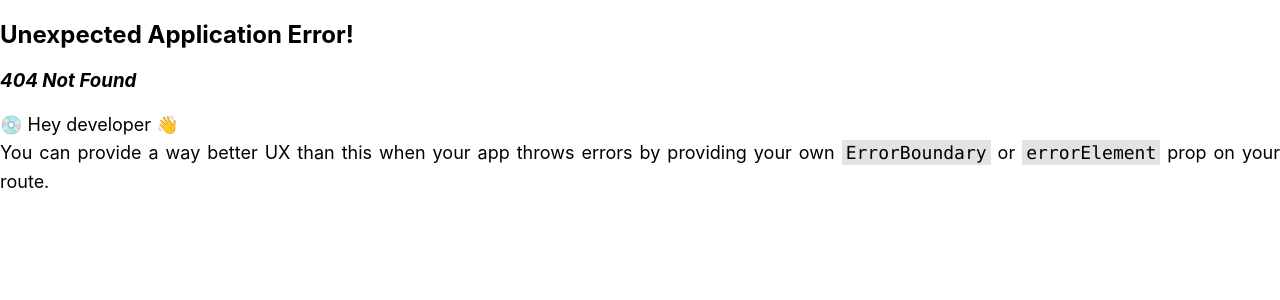
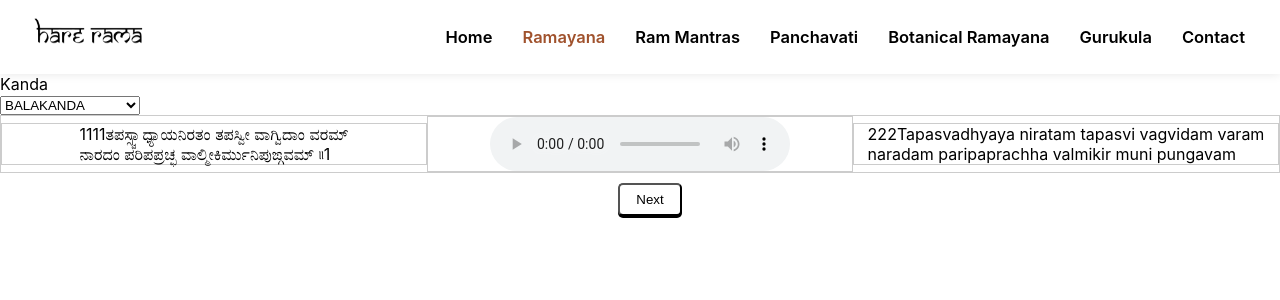
Before and after one commit to sudhamshasagar/ramayanam_react, a React (Create React App) app: page /ramayan in a window 1280 px wide. Before the commit this address had no page. Shown: the top 300 px of the page. Built offline with nearby package versions, Linux system fonts and the light colour scheme.

Commit message:
Ramayana Section Added

```diff
--- a/package.json
+++ b/package.json
@@ -13,6 +13,7 @@
     "@testing-library/react": "^13.4.0",
     "@testing-library/user-event": "^13.5.0",
     "react": "^18.2.0",
+    "react-audio-player": "^0.17.0",
     "react-dom": "^18.2.0",
     "react-router-dom": "^6.21.0",
     "react-scripts": "5.0.1",
--- /dev/null
+++ b/src/Components/Ramayana/arrowHandler.js
@@ -0,0 +1,41 @@
+import React from "react";
+
+export default function ArrowHandler({ shlokaId, SetShlokaId }) {
+  console.log(shlokaId);
+  const handleShlokaIdForward = () => {
+    console.log(shlokaId);
+    SetShlokaId(shlokaId + 1);
+  };
+  const handleShlokaIBackward = () => {
+    console.log(shlokaId);
+    if (shlokaId > 0) {
+      SetShlokaId(shlokaId - 1);
+    }
+  };
+  return (
+    <div>
+      <div className="buttons">
+        {shlokaId>0 && (
+          <div
+            onClick={() => {
+              handleShlokaIBackward();
+            }}
+          >
+            <button className="preBtn">
+                Previous
+            </button>
+          </div>
+        )}
+        <div
+          onClick={() => {
+            handleShlokaIdForward();
+          }}
+        >
+          <button className="nextBtn">
+                Next
+            </button>
+        </div>
+      </div>
+    </div>
+  );
+}
--- /dev/null
+++ b/src/Components/Ramayana/index.css
@@ -0,0 +1,30 @@
+  .section {
+      flex: 1;
+      display: flex;
+      justify-content: center;
+      align-items: center;
+      border: 1px solid #ccc;
+  }
+
+  .buttons {
+      margin: 10px;
+      width: 100vw;
+      display: flex;
+      align-items: center;
+      justify-content: space-around;
+  }
+
+  .nextBtn,
+  .preBtn {
+      width: 5vw;
+      padding: 7px;
+      border-radius: 5px;
+      box-shadow: 0px 2px 0px black;
+      background-color: rgb(255, 255, 255);
+  }
+
+  .nextBtn:hover,
+  .preBtn:hover {
+      background-color: rgb(219, 219, 219);
+      box-shadow: none;
+  }
--- /dev/null
+++ b/src/Components/Ramayana/index.js
@@ -0,0 +1,63 @@
+import React, { useState } from "react";
+import "./index.css";
+import ReactAudioPlayer from "react-audio-player";
+import ArrowHandler from "./arrowHandler";
+import { shlokas } from "./shloka";
+
+export default function Ramayana() {
+  const [shlokaID, SetShlokaId] = useState(0);
+  console.log(shlokas[shlokaID]['audio'])
+  return (
+    <div>
+      <div
+        id="edit-field-kanda-tid-wrapper"
+        class="views-exposed-widget views-widget-filter-field_kanda_tid"
+      >
+        <label for="edit-field-kanda-tid">Kanda </label>
+        <div class="views-widget">
+          <div class="form-item form-type-select form-item-field-kanda-tid">
+            <select
+              id="edit-field-kanda-tid"
+              name="field_kanda_tid"
+              class="form-select required"
+            >
+              <option value="1" selected="selected">
+                BALAKANDA
+              </option>
+              <option value="2">AYODHYAKANDA</option>
+              <option value="3">ARANYAKANDA</option>
+              <option value="4">KISHKINDAKANDA</option>
+              <option value="5">SUNDARAKANDA</option>
+              <option value="6">YUDDHAKANDA</option>
+            </select>
+          </div>
+        </div>
+      </div>
+      <div className="section">
+        <div class="section" id="section1">
+          <div>
+            {shlokas[shlokaID]["kannada"].split(".")[0]}
+            <br />
+            {shlokas[shlokaID]["kannada"].split(".")[1]}
+          </div>
+        </div>
+
+        <div class="section" id="section2">
+          <ReactAudioPlayer
+            src={process.env.PUBLIC_URL + shlokas[shlokaID]['audio']} // Replace with your actual audio file URL
+            controls
+            volume={1.0}
+          />
+        </div>
+        <div class="section" id="section3">
+          <div>
+            {shlokas[shlokaID]["english"].split(".")[0]}
+            <br />
+            {shlokas[shlokaID]["english"].split(".")[1]}
+          </div>
+        </div>
+      </div>
+      <ArrowHandler shlokaId = {shlokaID} SetShlokaId={SetShlokaId} />
+    </div>
+  );
+}
--- /dev/null
+++ b/src/Components/Ramayana/shloka.js
@@ -0,0 +1,22 @@
+export const shlokas = [
+  {
+    id:1,
+    kannada:
+      "1111ತಪಸ್ಸ್ವಾಧ್ಯಾಯನಿರತಂ ತಪಸ್ವೀ ವಾಗ್ವಿದಾಂ ವರಮ್ . ನಾರದಂ ಪರಿಪಪ್ರಚ್ಛ ವಾಲ್ಮೀಕಿರ್ಮುನಿಪುಙ್ಗವಮ್ ৷৷1.1.1৷৷",
+    english:
+      "222Tapasvadhyaya niratam tapasvi vagvidam varam. naradam paripaprachha valmikir muni pungavam",
+    audio: "Songs/agartum.mp3",
+    kannada_description: "HEHEHEHEHE",
+    english_description: "HEHEHEHEHEH",
+  },
+  {
+    id:2,
+    kannada:
+      "2222ತಪಸ್ಸ್ವಾಧ್ಯಾಯನಿರತಂ ತಪಸ್ವೀ ವಾಗ್ವಿದಾಂ ವರಮ್ . ನಾರದಂ ಪರಿಪಪ್ರಚ್ಛ ವಾಲ್ಮೀಕಿರ್ಮುನಿಪುಙ್ಗವಮ್ ৷৷1.1.1৷৷",
+    english:
+      "2222Tapasvadhyaya niratam tapasvi vagvidam varam. naradam paripaprachha valmikir muni pungavam",
+    audio: "Songs/agartum.mp3",
+    kannada_description: "ONEonE",
+    english_description: "ONeOne",
+  },
+];
--- a/src/index.js
+++ b/src/index.js
@@ -13,6 +13,7 @@ import Ramastakam from './Components/Mantras/MantraPages/Ramastakam';
 import SitaRamaStotram from './Components/Mantras/MantraPages/SitaRamaStotram';
 import SitaKavacham from './Components/Mantras/MantraPages/SitaKavacham';
 import GayatriRamayanam from './Components/Mantras/MantraPages/GayatriRamayanam';
+import Ramayana from './Components/Ramayana';
 
 const router = createBrowserRouter([{
   path: "/",
@@ -21,6 +22,10 @@ const router = createBrowserRouter([{
     {
       path: "",
       element: <Hero/>
+    },
+    {
+      path: "/ramayan",
+      element: <Ramayana/ >
     },
     {
       path: "/mantras",
```
Also changed, not shown: 2 other files (tests, documents, lock files or other folders).
